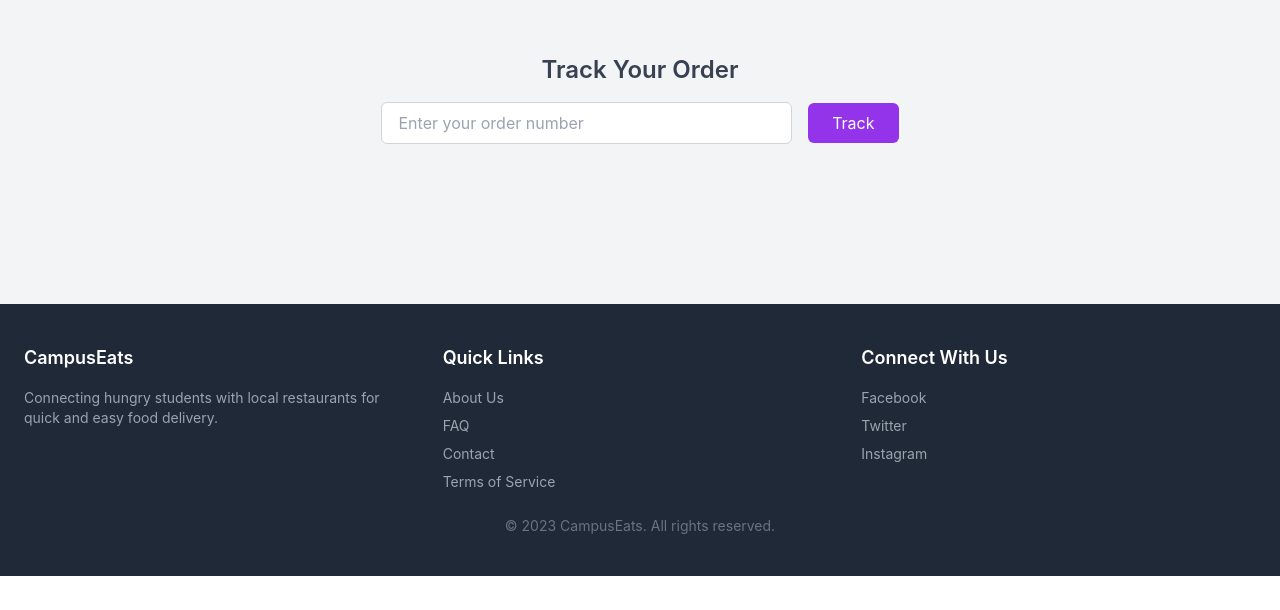
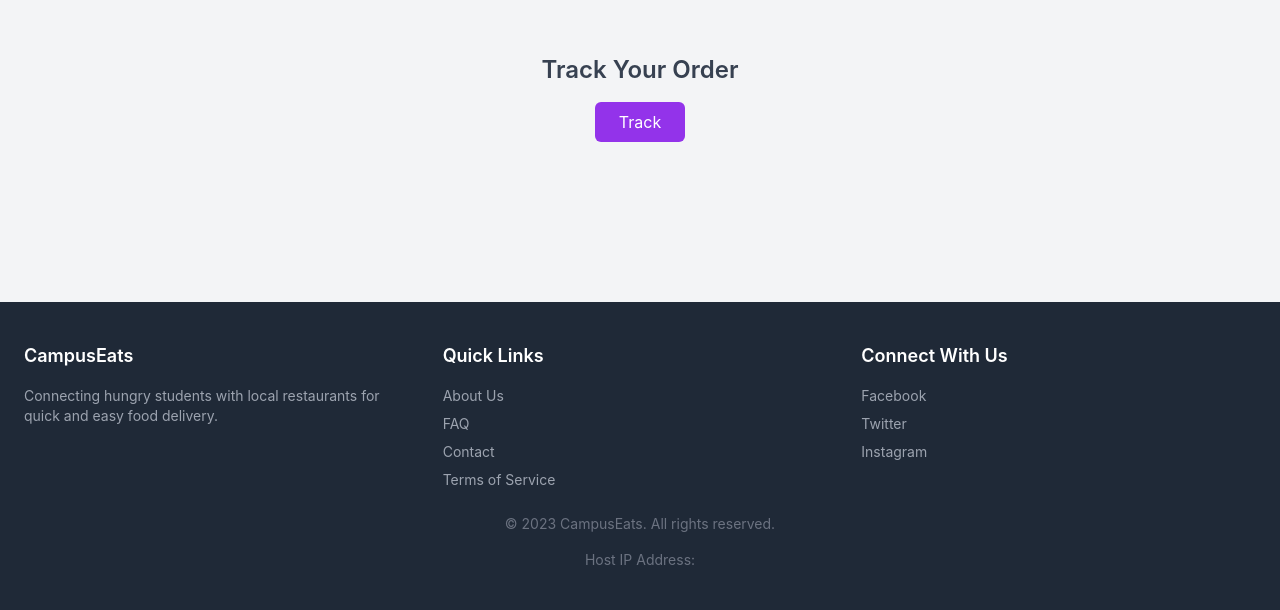
Before and after one commit to mrabdulla3/campuseats, a React (Create React App) app: page / in a window 1280 px wide. Shown: the part 1620-2230 px from the top of the page. Before the commit the page ends 2196 px from the top, so only its background shows below. Built offline with nearby package versions, Linux system fonts and the light colour scheme; no server answers.

Commit message:
add a track

```diff
--- a/src/component/Footer.jsx
+++ b/src/component/Footer.jsx
@@ -1,20 +1,30 @@
-import React from 'react';
+import React, { useEffect, useState } from 'react';
 
 const Footer = () => {
+  const [hostIp, setHostIp] = useState('');
+
+  useEffect(() => {
+    // Fetch the host IP from your backend server
+    fetch('http://localhost:4000/get-host-ip')
+      .then((response) => response.json())
+      .then((data) => setHostIp(data.hostIP))
+      .catch((err) => console.log('Error fetching host IP:', err));
+  }, []);
+
   return (
     <div className="bg-gray-100 flex flex-col">
       {/* Track Order Section */}
       <div className="container mx-auto px-6 pb-40 text-center">
         <h2 className="text-2xl font-semibold text-gray-700 mb-4">Track Your Order</h2>
         <div className="flex justify-center items-center gap-4">
-          <input
-            type="text"
-            placeholder="Enter your order number"
-            className="w-1/3 border border-gray-300 rounded-md py-2 px-4 focus:outline-none focus:ring-2 focus:ring-purple-500"
-          />
-          <button className="bg-purple-600 text-white px-6 py-2 rounded-md hover:bg-purple-700">
+          <a
+            className="bg-purple-600 text-white px-6 py-2 rounded-md hover:bg-purple-700"
+            href="http://localhost:80/customer_tracking.php" // Use the dynamic host IP
+            target="_blank"
+            rel="noopener noreferrer"
+          >
             Track
-          </button>
+          </a>
         </div>
       </div>
 
@@ -53,6 +63,11 @@ const Footer = () => {
         <div className="text-center text-gray-500 text-sm mt-6">
           © 2023 CampusEats. All rights reserved.
         </div>
+
+        {/* Display IP Address */}
+        <div className="text-center text-gray-500 text-sm mt-4">
+          <p>Host IP Address: {hostIp}</p>
+        </div>
       </footer>
     </div>
   );
```
